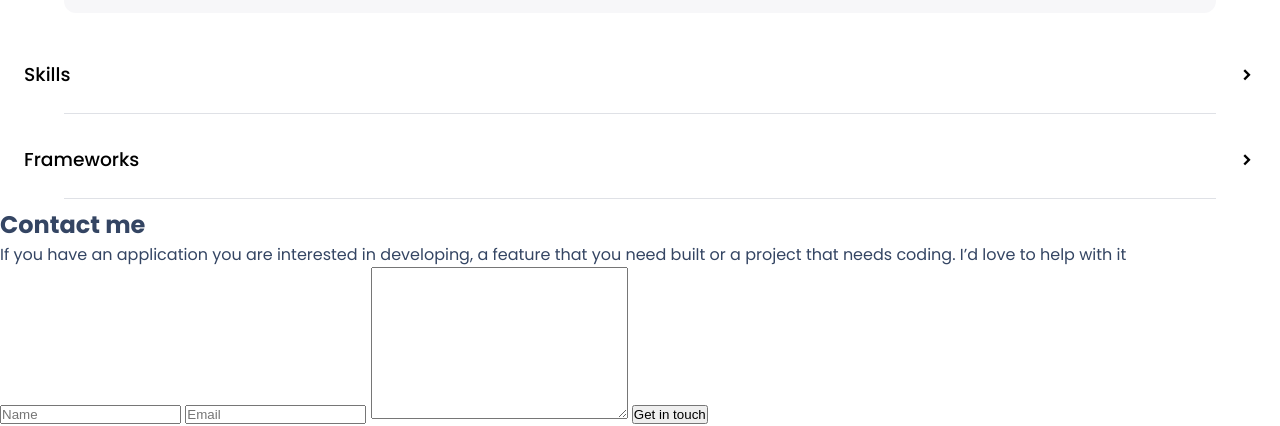
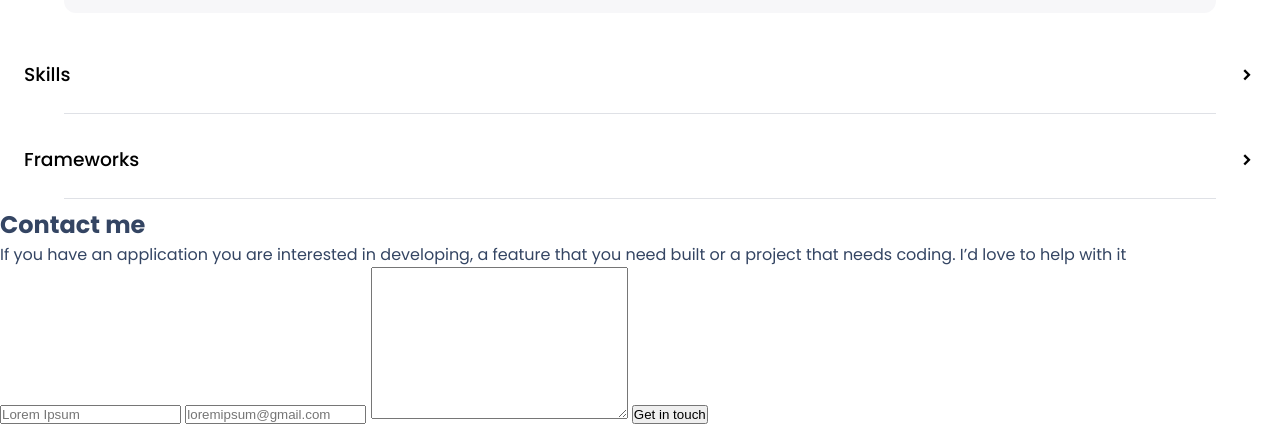
Before and after one commit to wwwdrt/mobilefirst, a website: page index.html in a window 1280 px wide. Shown: the part 3863-4289 px from the top of the page. Drawn offline with nearby package versions, Linux system fonts and the light colour scheme.

Commit message:
Update contact input placeholders

```diff
--- a/index.html
+++ b/index.html
@@ -254,7 +254,7 @@
                 type="text"
                 name="name"
                 id="name"
-                placeholder="Name"
+                placeholder="Lorem Ipsum"
                 maxlength="30"
                 required
         >
@@ -263,7 +263,7 @@
                 type="email"
                 name="email"
                 id="email"
-                placeholder="Email"
+                placeholder="loremipsum@gmail.com"
                 required
         >
         <label for="message"></label>
```
